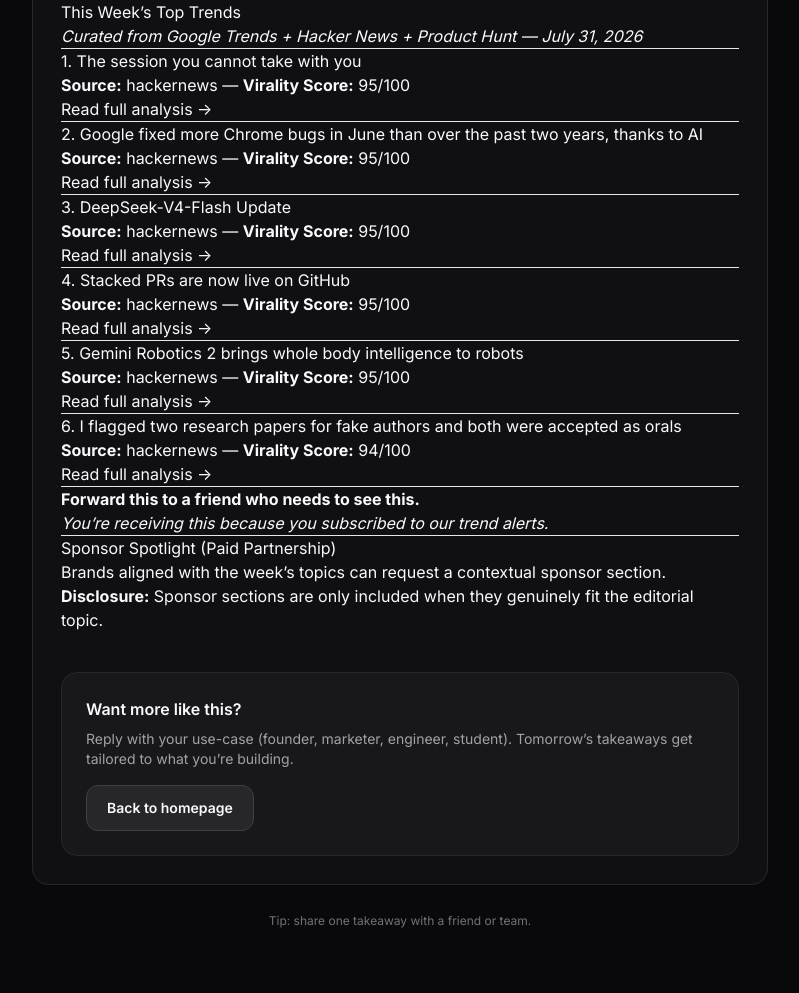
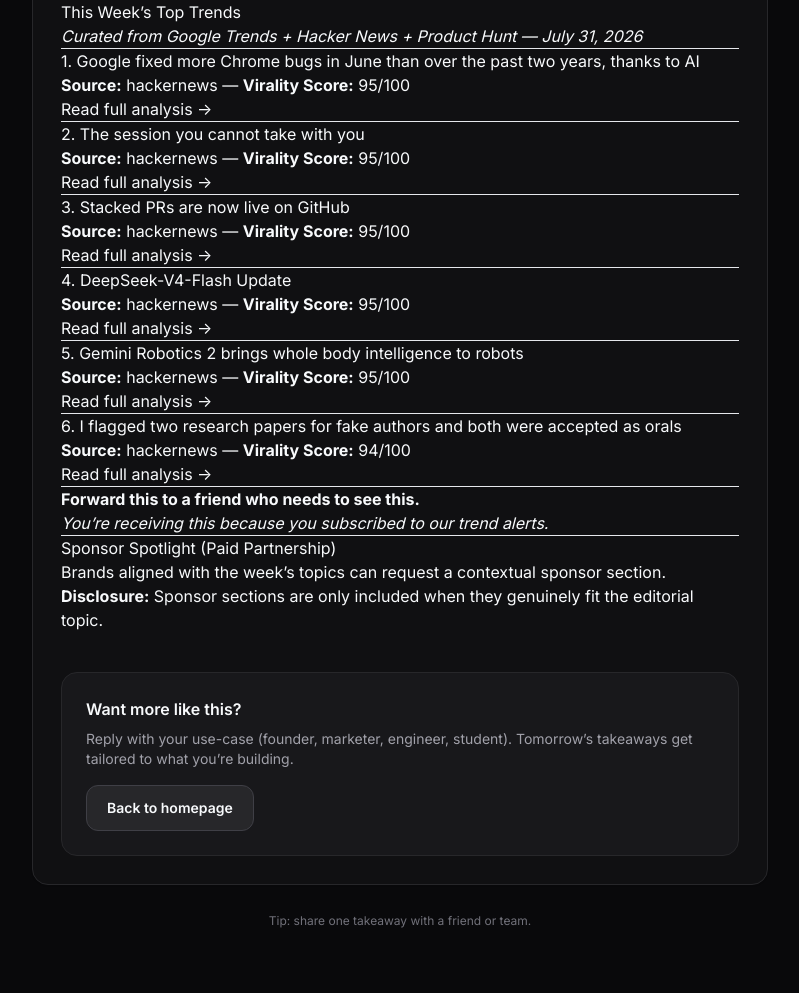
Before and after one commit to zheeno/jists, a Jekyll site: the page built from _posts/2026-07-31-weekly-trend-digest-july-31-2026.md, in a window 1280 px wide. Shown: the part 574-1567 px from the top of the page, without its empty margins (240-1039 px from the left). Built offline with Jekyll 4.4.1, drawn with Linux system fonts in a browser that asks for light colours; nearby versions of some CDN libraries; some of the changed lines change nothing that is shown.

Commit message:
Update _posts/2026-07-31-weekly-trend-digest-july-31-2026.md

```diff
--- a/_posts/2026-07-31-weekly-trend-digest-july-31-2026.md
+++ b/_posts/2026-07-31-weekly-trend-digest-july-31-2026.md
@@ -13,7 +13,15 @@
 
 ---
 
-<h2 class="editorial-h2" id="1-the-session-you-cannot-take-with-you">1. The session you cannot take with you</h2>
+<h2 class="editorial-h2" id="1-google-fixed-more-chrome-bugs-in-june-than-over-the-past-two-years-thanks-to-ai">1. Google fixed more Chrome bugs in June than over the past two years, thanks to AI</h2>
+
+**Source:** hackernews — **Virality Score:** 95/100
+
+[Read full analysis →](https://blog.google/security/chrome-stronger-with-every-update/)
+
+---
+
+<h2 class="editorial-h2" id="2-the-session-you-cannot-take-with-you">2. The session you cannot take with you</h2>
 
 **Source:** hackernews — **Virality Score:** 95/100
 
@@ -21,27 +29,19 @@
 
 ---
 
-<h2 class="editorial-h2" id="2-google-fixed-more-chrome-bugs-in-june-than-over-the-past-two-years-thanks-to-ai">2. Google fixed more Chrome bugs in June than over the past two years, thanks to AI</h2>
+<h2 class="editorial-h2" id="3-stacked-prs-are-now-live-on-github">3. Stacked PRs are now live on GitHub</h2>
 
 **Source:** hackernews — **Virality Score:** 95/100
 
-[Read full analysis →](https://blog.google/security/chrome-stronger-with-every-update/)
+[Read full analysis →](https://github.blog/changelog/2026-07-30-stacked-pull-requests-are-now-in-public-preview/)
 
 ---
 
-<h2 class="editorial-h2" id="3-deepseek-v4-flash-update">3. DeepSeek-V4-Flash Update</h2>
+<h2 class="editorial-h2" id="4-deepseek-v4-flash-update">4. DeepSeek-V4-Flash Update</h2>
 
 **Source:** hackernews — **Virality Score:** 95/100
 
 [Read full analysis →](https://api-docs.deepseek.com/updates/)
-
----
-
-<h2 class="editorial-h2" id="4-stacked-prs-are-now-live-on-github">4. Stacked PRs are now live on GitHub</h2>
-
-**Source:** hackernews — **Virality Score:** 95/100
-
-[Read full analysis →](https://github.blog/changelog/2026-07-30-stacked-pull-requests-are-now-in-public-preview/)
 
 ---
 
```
